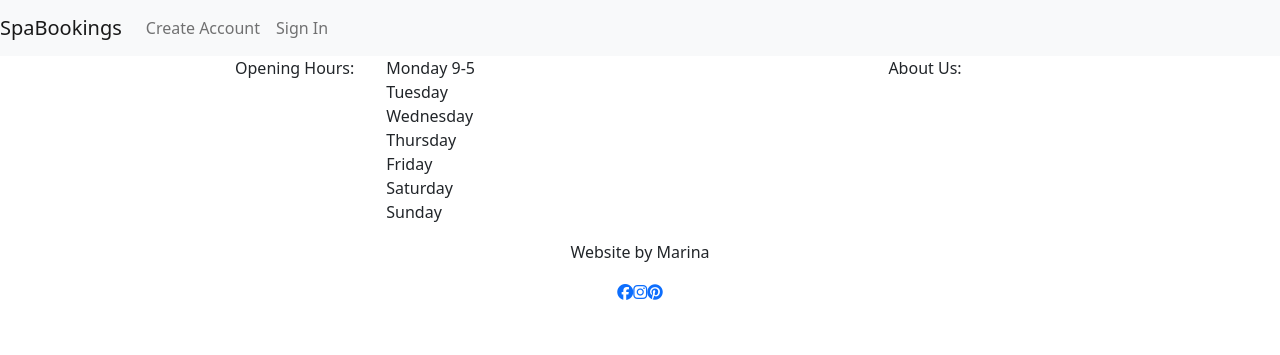
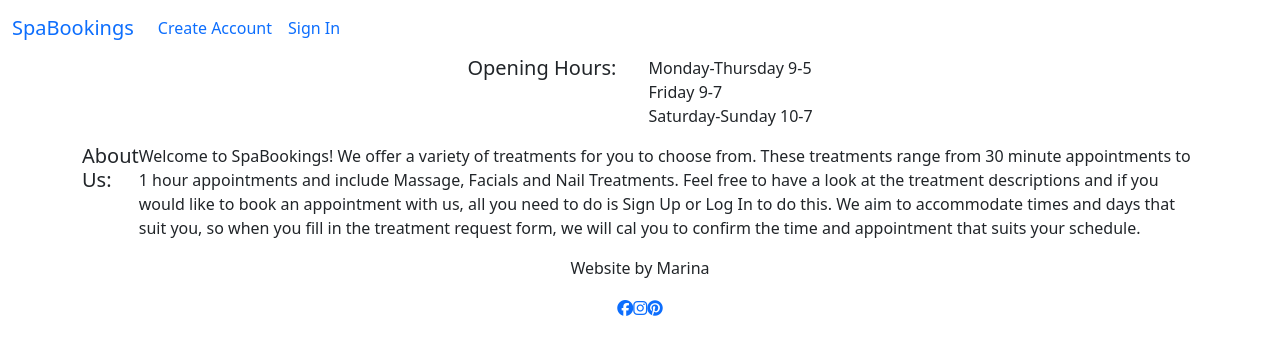
Before and after one commit to marinamarshall/spa-app-mma, a Django app: page / in a window 1280 px wide. Shown: the top 355 px of the page. Run offline with Django 3.2, Linux system fonts and the light colour scheme; data that the repository does not hold is empty; some libraries are stand-ins or nearby versions.

Commit message:
Add start of styles to style.css for base.html and index.html

```diff
--- a/templates/base.html
+++ b/templates/base.html
@@ -15,10 +15,10 @@
         <link rel="stylesheet" href="{% static 'css/style.css' %}">
     </head>
     <body>
-        <header>
+        <header class="container-fluid welcome">
             <!-- Bootstrap Navbar -->
-            <nav class="navbar navbar-expand-lg navbar-light bg-light">
-                <a class="navbar-brand active" href="{% url 'home' %}">SpaBookings</a>
+            <nav class="navbar navbar-expand-lg welcome">
+                <a class="navbar-brand" href="{% url 'home' %}">SpaBookings</a>
                 <button class="navbar-toggler" type="button" data-toggle="collapse" data-target="#navbarSupportedContent" aria-controls="navbarSupportedContent" aria-expanded="false" aria-label="Toggle navigation">
                 <span class="navbar-toggler-icon"></span>
                 </button>
@@ -55,23 +55,31 @@
             {% block content %}
             {% endblock %}
         </main>
-        <footer>
+        <footer class="container-fluid welcome">
             <div class="container">
                 <div class="row">
-                    <div class="col-6 d-flex justify-content-center">
-                        <div>Opening Hours:</div>
-                        <ul>
-                            <li>Monday 9-5</li>
-                            <li>Tuesday</li>
-                            <li>Wednesday</li>
-                            <li>Thursday</li>
-                            <li>Friday</li>
-                            <li>Saturday</li>
-                            <li>Sunday</li>
-                        </ul>
+                    <div class="col-12 d-flex justify-content-center">
+                        <div>
+                            <h5>Opening Hours:</h5>
+                        </div>
+                        <div>
+                            <ul>
+                                <li class="opening-hours">Monday-Thursday 9-5</li>
+                                <li class="opening-hours">Friday 9-7</li>
+                                <li class="opening-hours">Saturday-Sunday 10-7</li>
+                            </ul>
+                        </div>
                     </div>
-                    <div class="col-6 d-flex justify-content-center">
-                        About Us:
+                    <div class="col-12 d-flex justify-content-center">
+                        <h5>About Us:</h5>
+                        <p>
+                            Welcome to SpaBookings! We offer a variety of treatments for you to choose from.
+                            These treatments range from 30 minute appointments to 1 hour appointments and include Massage,
+                            Facials and Nail Treatments. Feel free to have a look at the treatment descriptions and if you
+                            would like to book an appointment with us, all you need to do is Sign Up or Log In to do this.
+                            We aim to accommodate times and days that suit you, so when you fill in the treatment request
+                            form, we will cal you to confirm the time and appointment that suits your schedule.
+                        </p>
                     </div>
                     <div class="col d-flex justify-content-center">
                         <p>Website by Marina</p>
@@ -79,13 +87,13 @@
                 </div>
                 <div class="row">
                     <div class="col-12 d-flex justify-content-center">
-                        <a href="https://www.facebook.com/">
+                        <a href="https://www.facebook.com/" target="_blank">
                             <i class="fa-brands fa-facebook"></i>
                         </a>
-                        <a href="https://www.instagram.com/">
+                        <a href="https://www.instagram.com/" target="_blank">
                             <i class="fa-brands fa-instagram"></i>
                         </a>
-                        <a href="https://www.pinterest.ie/">
+                        <a href="https://www.pinterest.ie/" target="_blank">
                             <i class="fa-brands fa-pinterest"></i>
                         </a>
                     </div>
--- a/templates/index.html
+++ b/templates/index.html
@@ -4,11 +4,15 @@
 <div class="container">
     <div class="row">
         {% for treatment in object_list %}
-        <div class="col">
+        <div class="col-sm-12 col-lg-4">
             <div class="card">
                 <div class="card-body">
-                    <img class="card-img-top" src="{{ treatment.featured_image}}" alt="Spa Treatment Image">
-                    <h5 class="card-title">{{ treatment.title }}</h5>
+                        {% if "placeholder" in treatment.featured_image.url %}
+                        <img src="https://www.pexels.com/photo/selective-focus-photography-of-candles-1123256/" alt="Spa Treatment Image" class="mx-auto d-block">
+                        {% else %}
+                        <img src=" {{ treatment.featured_image.url }}" class="mx-auto d-block">
+                        {% endif %}
+                    <h3 class="card-title">{{ treatment.title }}</h3>
                     <a href="{% url 'treatment_detail' treatment.slug %}">Treatment Details</a>
                 </div>
             </div>
--- a/templates/treatment_detail.html
+++ b/templates/treatment_detail.html
@@ -8,7 +8,7 @@
             <h1 class="treatment-title">{{ treatment.title }}</h1>
         </div>
         <div class="col">
-            {% if "placeholder" in post.featured_image.url %}
+            {% if "placeholder" in treatment.featured_image.url %}
             <img src="https://www.pexels.com/photo/selective-focus-photography-of-candles-1123256/" alt="Spa Treatment Image" width="50%">
             {% else %}
             <img src=" {{ treatment.featured_image.url }}" width="50%">
```
Also changed, not shown: static/css/style.css (added, +76 -0 lines).
